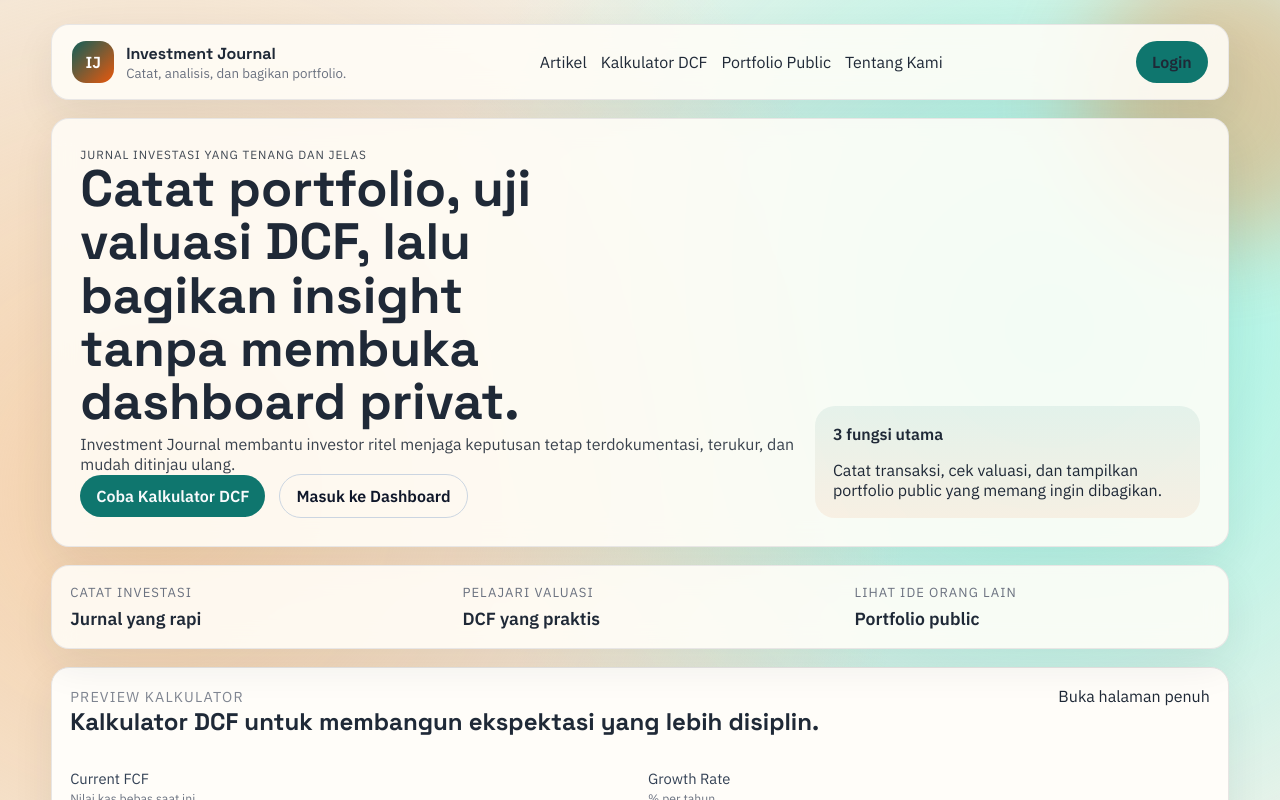
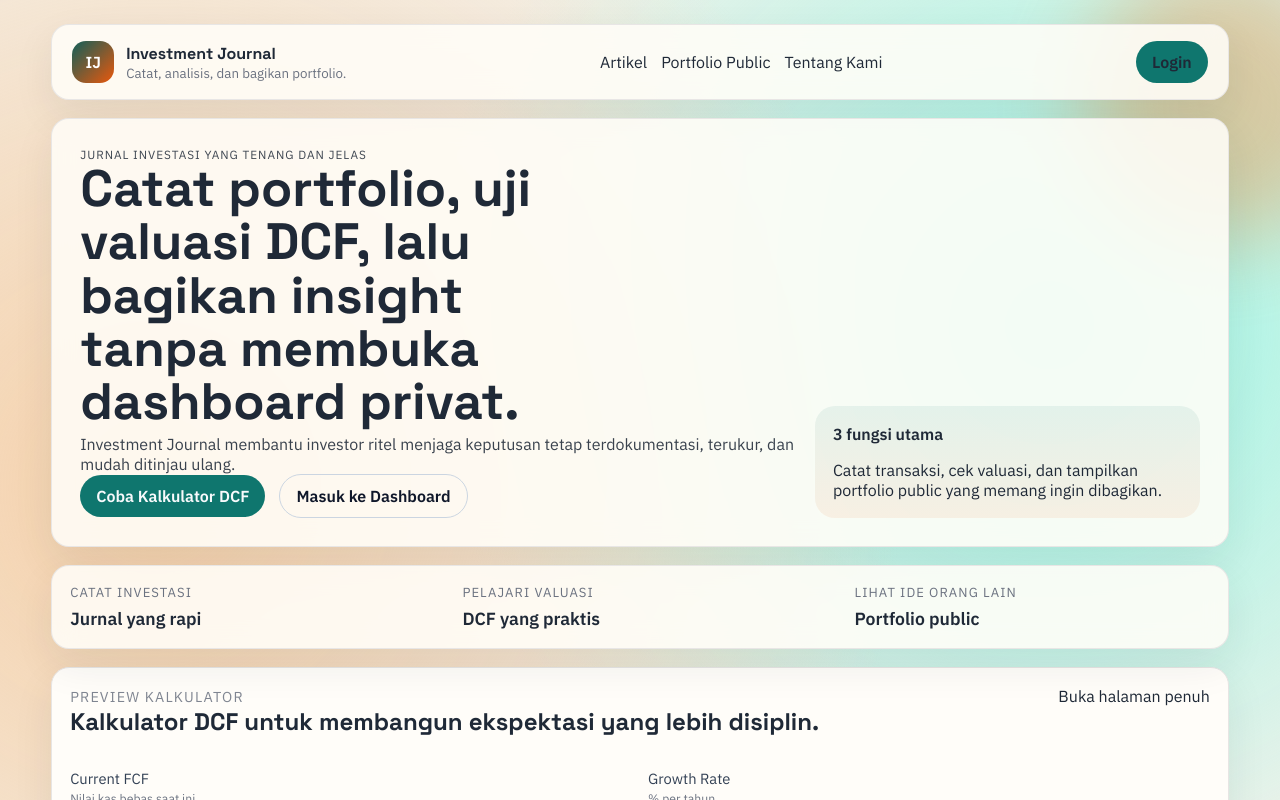
Before and after one commit to yuonoedisetyo/InvestmentJournal, a React (Vite) app in the folder frontend/: page / in a window 1280 px wide. Shown: the top 800 px of the page. Built offline with nearby package versions, Linux system fonts and the light colour scheme; no server answers.

Commit message:
fix: hide DCF calculator menu

```diff
--- a/frontend/src/modules/public/components/PublicFooter.jsx
+++ b/frontend/src/modules/public/components/PublicFooter.jsx
@@ -7,7 +7,6 @@ export default function PublicFooter() {
       </div>
       <div className="public-footer-links">
         <a href="/articles">Artikel</a>
-        <a href="/calculator/dcf">Kalkulator DCF</a>
         <a href="/public-portfolios">Portfolio Public</a>
         <a href="/login">Login</a>
       </div>
--- a/frontend/src/modules/public/components/PublicNav.jsx
+++ b/frontend/src/modules/public/components/PublicNav.jsx
@@ -15,7 +15,6 @@ export default function PublicNav({ sessionUser }) {
 
       <nav className="public-nav-links" aria-label="Navigasi publik">
         <a href={resolveHref('/articles')}>Artikel</a>
-        <a href={resolveHref('/calculator/dcf')}>Kalkulator DCF</a>
         <a href={resolveHref('/public-portfolios')}>Portfolio Public</a>
         <a href={resolveHref('/#about')}>Tentang Kami</a>
       </nav>
```
Also changed, not shown: 1 other file (tests, documents, lock files or other folders).
